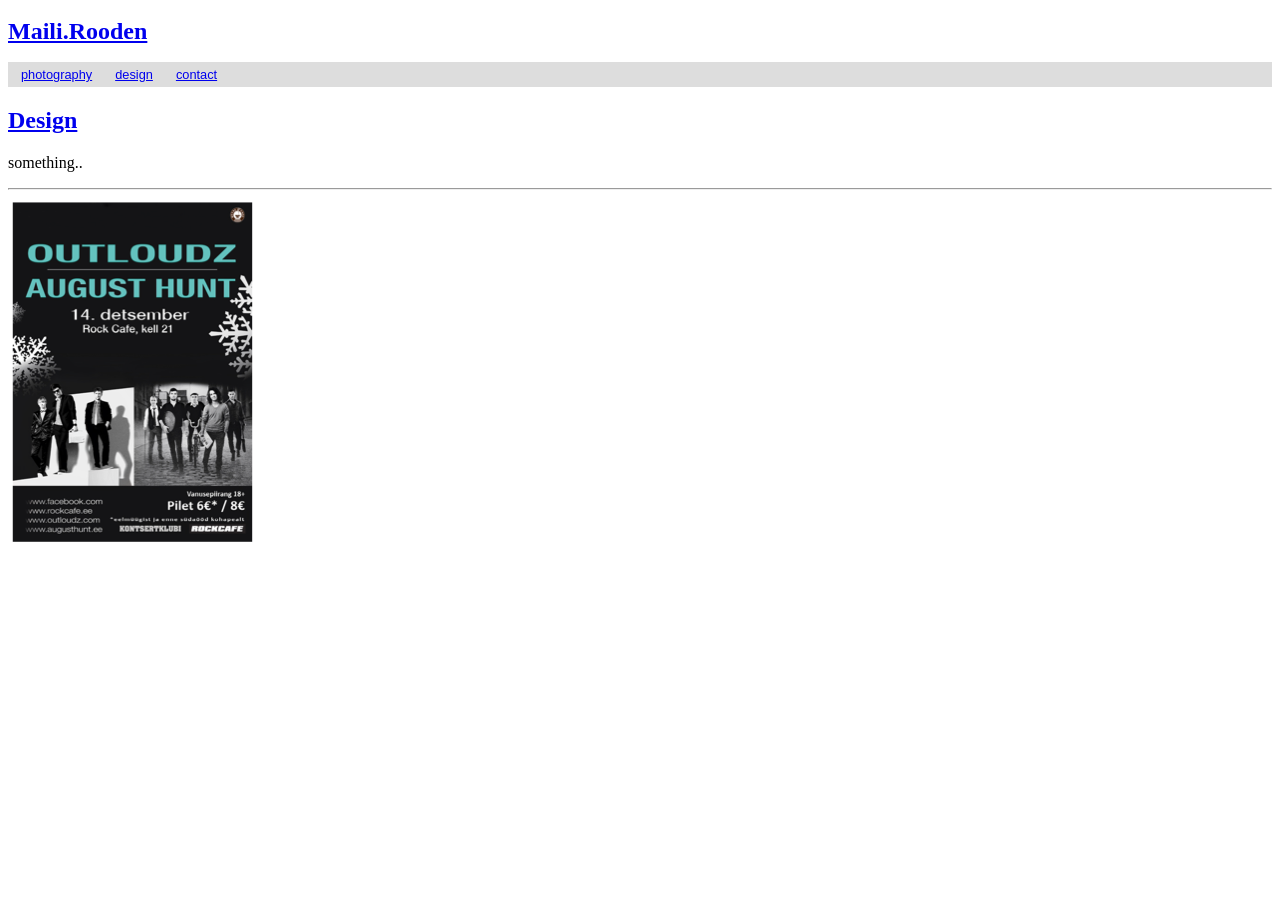
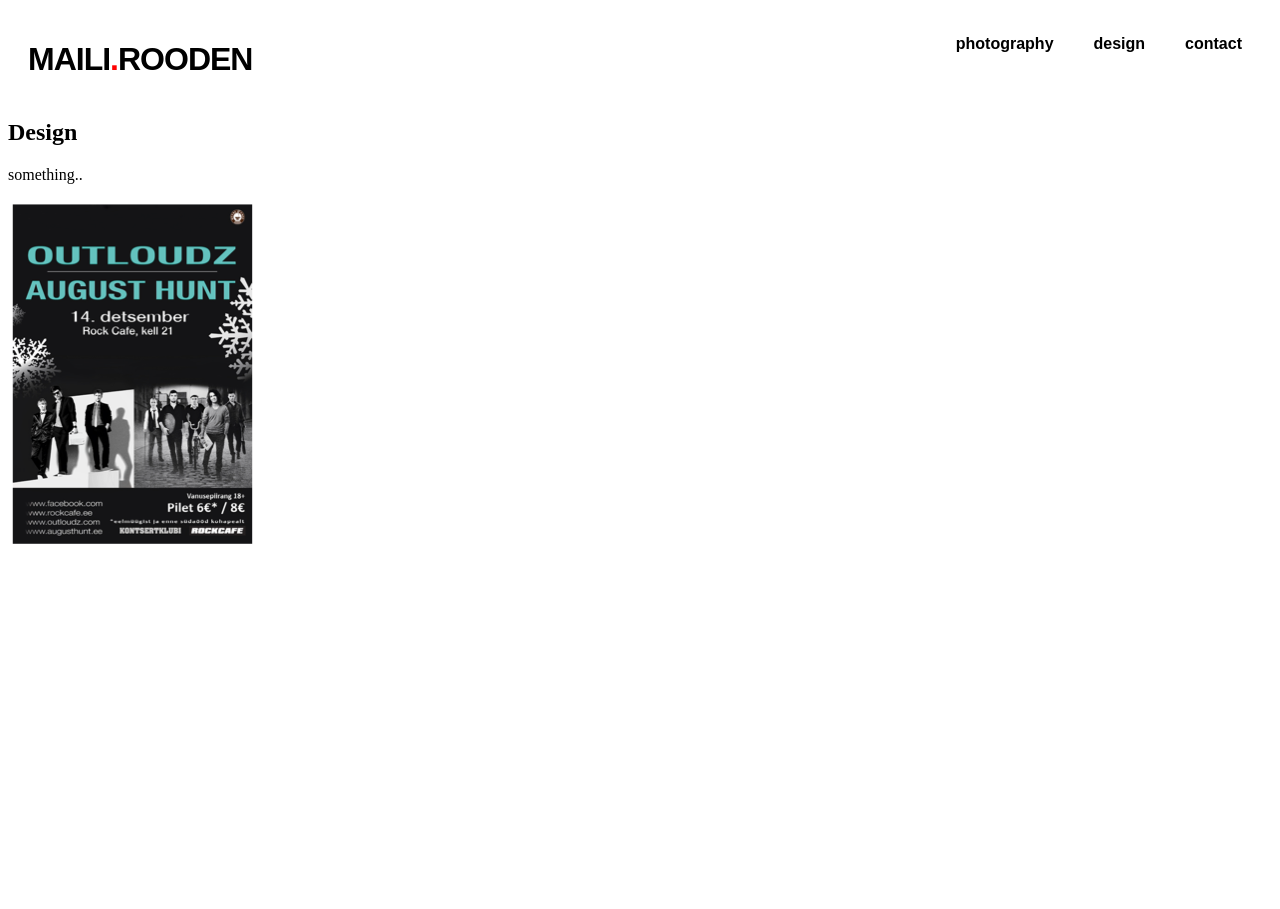
Before and after one commit to hellomaili/hellomaili.github.com, a Jekyll site: the page built from design.md, in a window 1280 px wide. Built offline with Jekyll 4.4.1, drawn with Linux system fonts in a browser that asks for light colours.

Commit message:
Add more css

```diff
--- a/_layouts/default.html
+++ b/_layouts/default.html
@@ -8,14 +8,14 @@
 	<script type="text/javascript" src="{{ js }}"></script>{% endfor %}
 </head><body>
 
-<h1><a href="/">Maili.Rooden</a></h1>
-
 <menu>
 	<li><a href="/photography.html">photography</a></li>
 	<li><a href="/design.html">design</a></li>
 	<li><a href="/contact.html">contact</a></li>
 </menu>
 
+<h1><a href="/">Maili<span class=red>.</span>Rooden</a></h1>
+
 {{ content }}
 
 </body></html>
--- a/_layouts/images.html
+++ b/_layouts/images.html
@@ -11,5 +11,9 @@
   <div>{{ post.summary }}</div>{% endif %}
   {{ content }}
 
-<hr/>{% for file in page.files %}
-<a href="{{ page.folder }}{{ file }}" rel="lytebox[album]"><img src="{{ page.folder }}thumbs/{{ file }}" alt="" /></a>{% endfor %}
+	<div id=album>{% for file in page.files %}
+		<a href="{{ page.folder }}{{ file }}" rel="lytebox[album]"><img src="{{ page.folder }}thumbs/{{ file }}" alt="" /></a>{% endfor %}
+	</div>
+
+<script>
+</script>
--- a/css/default.css
+++ b/css/default.css
@@ -1,22 +1,39 @@
-html{
-	height:101%;
+html {
+	height: 101%;
 }
 
-menu{
-	padding:0;
-	margin:0;
-	background:#ddd;
-	width:100%;
-	overflow:auto;
+/* for IE8 */
+:focus {
+	outline: none;
+}
+
+/* for FireFox */
+::-moz-focus-inner {
+	border: 0;
+	padding: 0;
+}
+
+a {
+	color: inherit;
+	text-decoration: none;
+}
+a img {
+	border:0;
+}
+
+
+menu {
+	float: right;
+	padding: 0;
+	margin: 0;
 }
 
 menu li{
-	display:block;
-	float:left;
-	padding:5px 10px;
-	margin-left:3px;
-	font-family: Arial, Helvetica, sans-serif;
-	font-size: .8em;
+	display: block;
+	float: left;
+	padding: 5px 10px;
+	margin-right: 20px;
+	font: bold 16px/36px sans-serif;
 	color:black;
 }
 
@@ -25,9 +42,12 @@
 }
 
 h1 {
-	color: #000;
-	text-transform: capitalize;
-	text-decoration: none;
-	font-size: 24px;
-	line-height: 30px;
+	text-transform: uppercase;
+	font: bold 32px/36px sans-serif;
+	letter-spacing: -1px;
+	padding: 20px;
 }
+
+.red {
+	color: red;
+}
```
